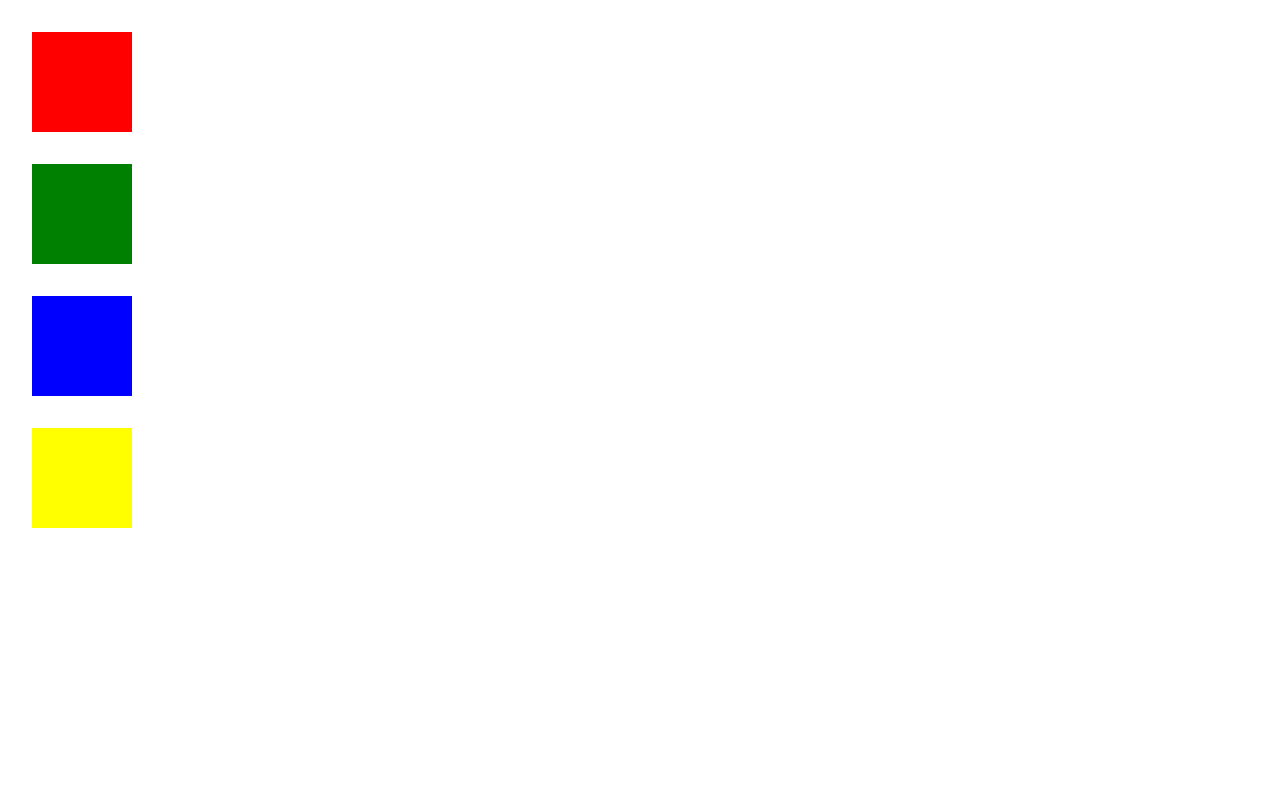
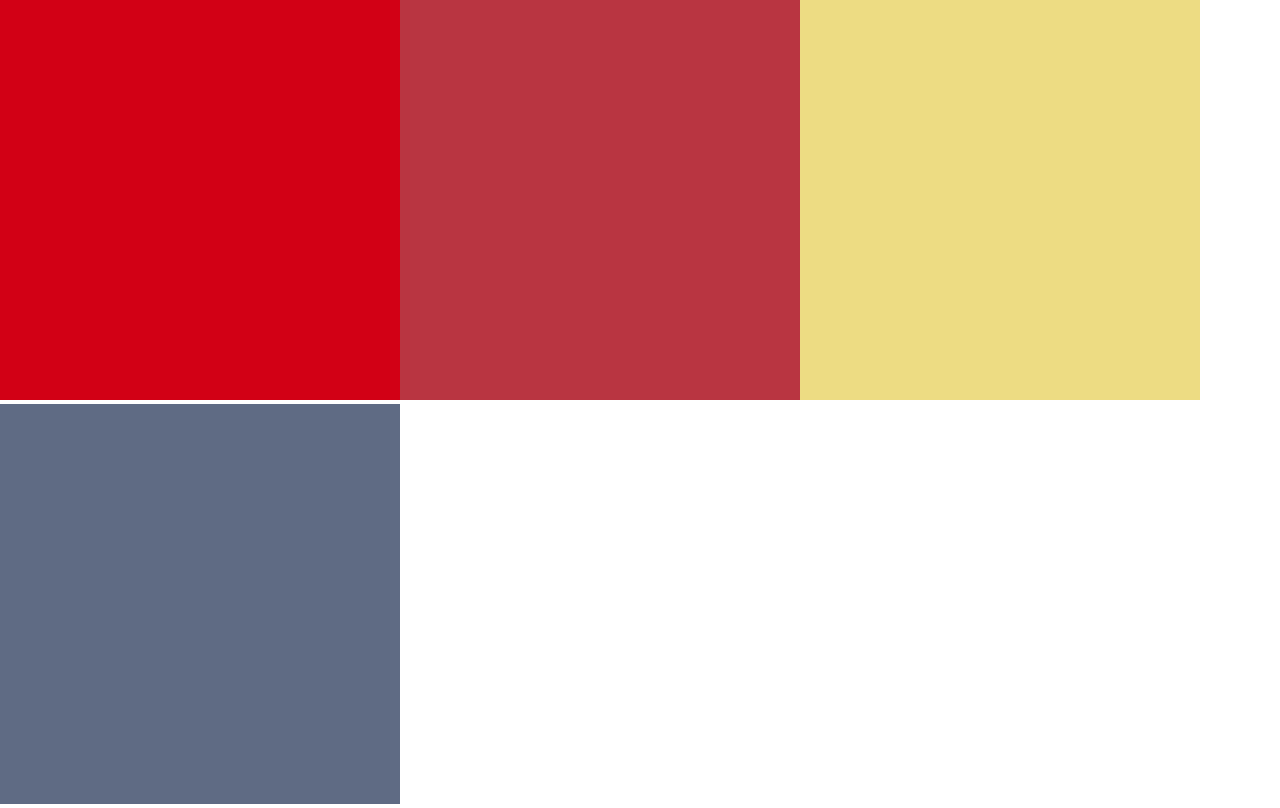
Before and after one commit to PawelHamryszak/kwadraty, a React (Create React App) app: page / in a window 1280 px wide. Built offline with nearby package versions, Linux system fonts and the light colour scheme.

Commit message:
Update App.js

```diff
--- a/src/App.js
+++ b/src/App.js
@@ -1,72 +1,65 @@
-import React, { useState } from "react";
+import React, { useState, useEffect } from "react";
 
 function App() {
-  const [color1, setColor1] = useState("red");
-  const [color2, setColor2] = useState("green");
-  const [color3, setColor3] = useState("blue");
-  const [color4, setColor4] = useState("yellow");
+  const [colors, setColors] = useState([]);
 
-  const handleClick1 = () => {
-    setColor1(getRandomColor());
-  };
+  useEffect(() => {
+    const colorsArr = [];
+    for (let i = 0; i < 4; i++) {
+      colorsArr.push(getRandomColor());
+    };
+    setColors(colorsArr);
+  }, []);
 
-  const handleClick2 = () => {
-    setColor2(getRandomColor());
-  };
-
-  const handleClick3 = () => {
-    setColor3(getRandomColor());
-  };
-
-  const handleClick4 = () => {
-    setColor4(getRandomColor());
+  const handleClick = (num) => {
+    const colorsArr = colors;
+    colorsArr[num] = getRandomColor();
+    setColors([...colorsArr]);
   };
 
   const getRandomColor = () => {
-    const letters = "0123456789ABCDEF";
     let color = "#";
     for (let i = 0; i < 6; i++) {
-      color += letters[Math.floor(Math.random() * 16)];
+      color += "0123456789ABCDEF"[Math.floor(Math.random() * 16)];
     }
     return color;
   };
 
+  const tileStyle = {
+    width: "400px",
+    height: "400px",
+    display: "inline-block",
+    cursor: "pointer",
+  }
+
   return (
-    <div>
+    <div id="main-container">
       <div
-        onClick={handleClick1}
+        onClick={() => handleClick(0)}
         style={{
-          width: "100px",
-          height: "100px",
-          backgroundColor: color1,
-          margin: "2rem",
+          ...tileStyle,
+          backgroundColor: colors[0],
         }}
       ></div>
       <div
-        onClick={handleClick2}
+        onClick={() => handleClick(1)}
         style={{
-          width: "100px",
-          height: "100px",
-          backgroundColor: color2,
-          margin: "2rem",
+          ...tileStyle,
+          backgroundColor: colors[1],
         }}
       ></div>
       <div
-        onClick={handleClick3}
+        onClick={() => handleClick(2)}
         style={{
-          width: "100px",
-          height: "100px",
-          backgroundColor: color3,
-          margin: "2rem",
+          ...tileStyle,
+          backgroundColor: colors[2],
         }}
       ></div>
       <div
-        onClick={handleClick4}
+        onClick={() => handleClick(3)}
         style={{
-          width: "100px",
-          height: "100px",
-          backgroundColor: color4,
-          margin: "2rem",
+          ...tileStyle,
+          backgroundColor: colors[3],
         }}
       ></div>
     </div>
```
